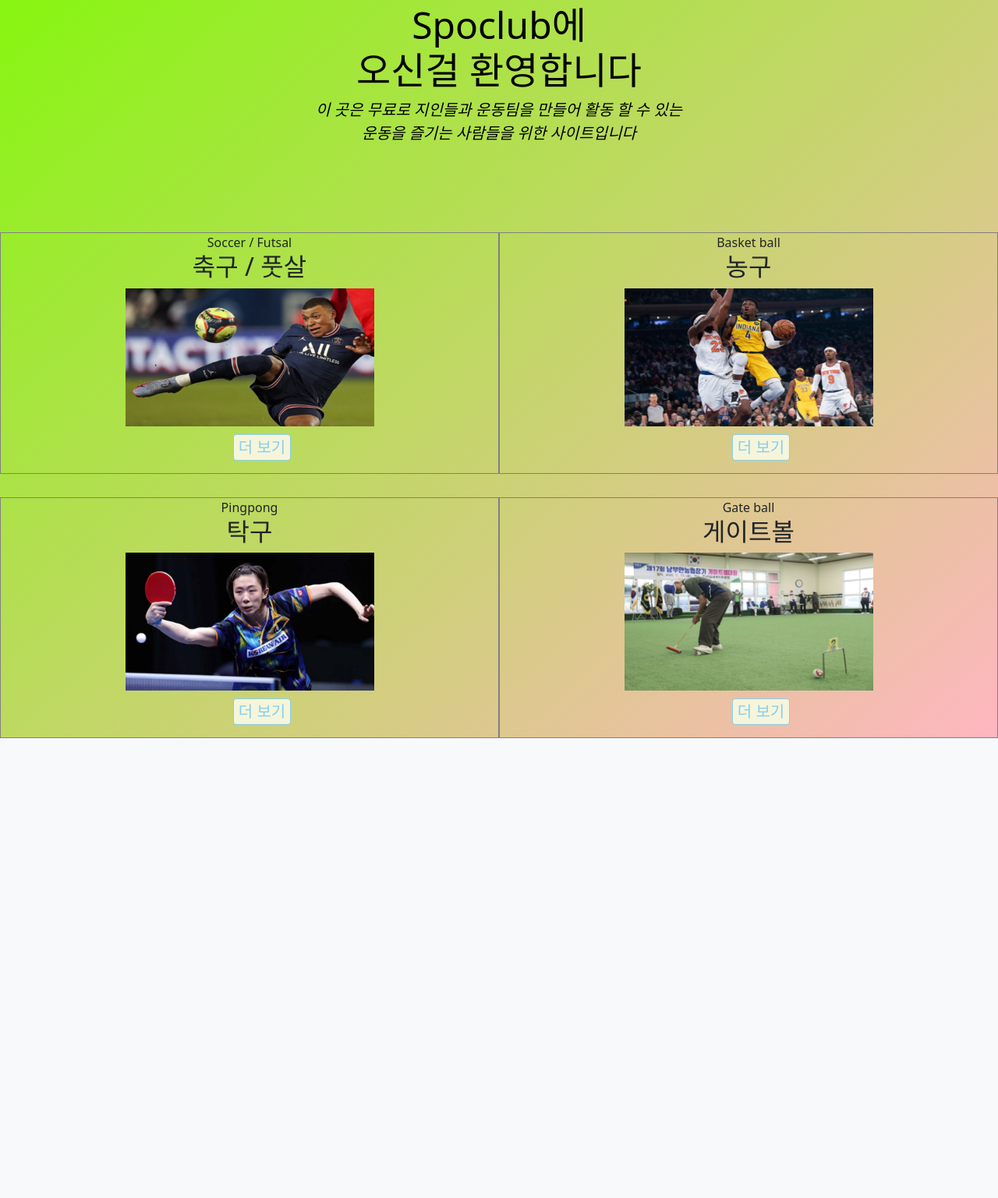
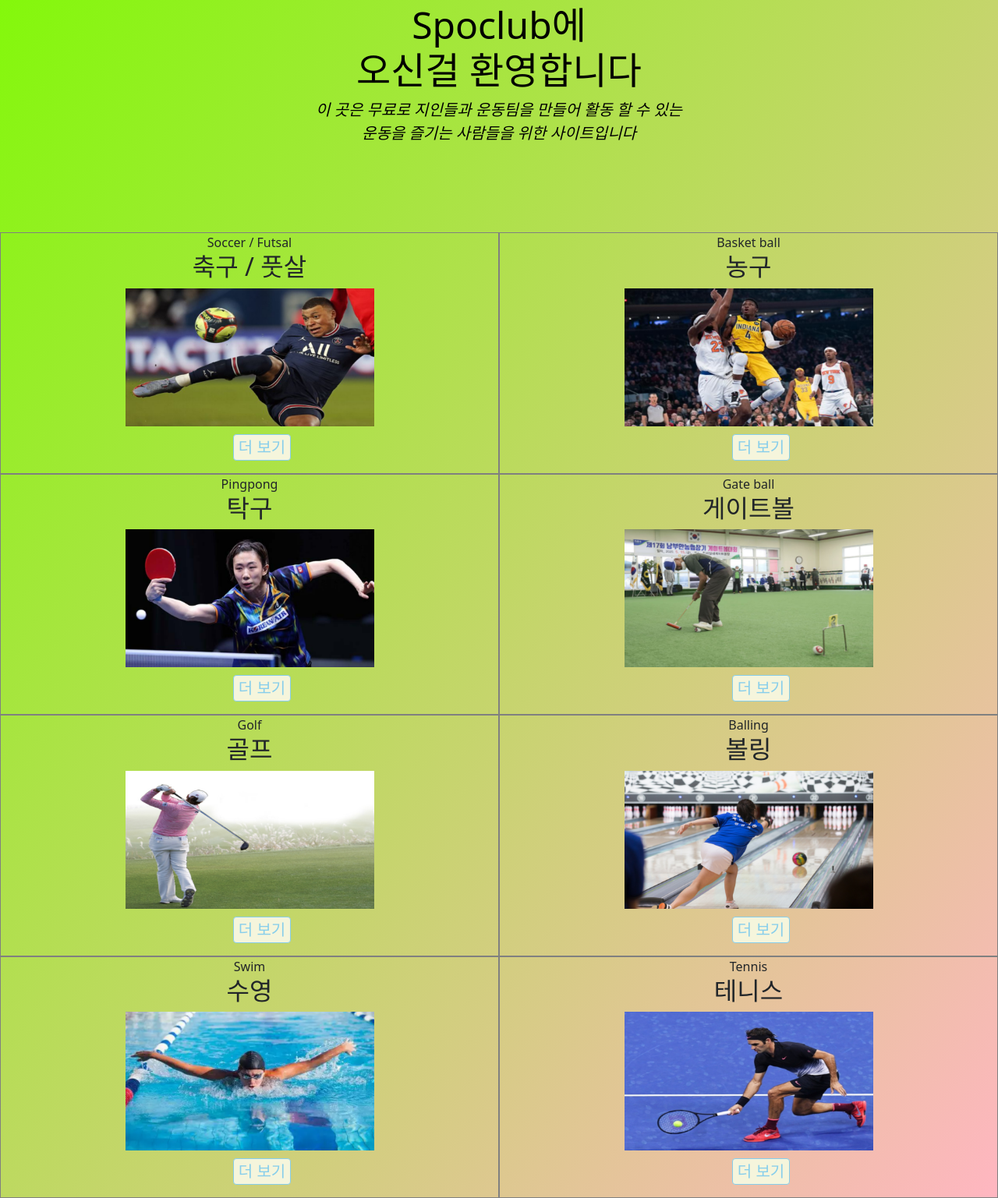
Before and after one commit to Kor-NOH/spoclub, a Django app: template templates/swlab/main.html in a window 1280 px wide. Shown: the part 196-1733 px from the top of the page at 78% size. Before the commit the page ends 1143 px from the top, so only its background shows below. Run offline with Django 4.2, Linux system fonts and the light colour scheme; the template is opened without the code that fills it, so the values that code supplies are empty.

Commit message:
add image

```diff
--- a/templates/swlab/main.html
+++ b/templates/swlab/main.html
@@ -79,7 +79,7 @@
             </ul>
         </article>
     </section>
-    <section style="display: flex; align-items: stretch; text-align: center; width: 100%; padding-top: 30px">
+    <section style="display: flex; align-items: stretch; text-align: center; width: 100%">
         <article style="border: 1px solid gray">
             <header>
                 <span>Pingpong</span>
@@ -98,6 +98,50 @@
             <a><img src="media/게이트볼사진.png" style="width: 50%"></a>
             <ul style="padding-top: 10px">
                 <button type="button" id="selectbtn4" style="font-size: 20px; background-color: beige; color: skyblue; border: 1px solid skyblue; border-radius: 4px" onmousemove="colorChange4()" onmouseleave="colorReChange4()">더 보기</button>
+            </ul>
+        </article>
+    </section>
+    <section style="display: flex; align-items: stretch; text-align: center; width: 100%; padding: 0">
+        <article style="border: 1px solid gray">
+            <header>
+                <span>Golf</span>
+                <h2>골프</h2>
+            </header>
+            <a><img src="media/골프사진.png" style="width: 50%"></a>
+            <ul style="padding-top: 10px">
+                <button type="button" id="selectbtn1" style="font-size: 20px; background-color: beige; color: skyblue; border: 1px solid skyblue; border-radius: 4px" onmousemove="colorChange1()" onmouseleave="colorReChange1()">더 보기</button>
+            </ul>
+        </article>
+        <article style="border: 1px solid gray">
+            <header>
+                <span>Balling</span>
+                <h2>볼링</h2>
+            </header>
+            <a><img src="media/볼링사진.png" style="width: 50%"></a>
+            <ul style="padding-top: 10px">
+                <button type="button" id="selectbtn2" style="font-size: 20px; background-color: beige; color: skyblue; border: 1px solid skyblue; border-radius: 4px" onmousemove="colorChange2()" onmouseleave="colorReChange2()">더 보기</button>
+            </ul>
+        </article>
+    </section>
+    <section style="display: flex; align-items: stretch; text-align: center; width: 100%; padding: 0">
+        <article style="border: 1px solid gray">
+            <header>
+                <span>Swim</span>
+                <h2>수영</h2>
+            </header>
+            <a><img src="media/수영사진.png" style="width: 50%"></a>
+            <ul style="padding-top: 10px">
+                <button type="button" id="selectbtn1" style="font-size: 20px; background-color: beige; color: skyblue; border: 1px solid skyblue; border-radius: 4px" onmousemove="colorChange1()" onmouseleave="colorReChange1()">더 보기</button>
+            </ul>
+        </article>
+        <article style="border: 1px solid gray">
+            <header>
+                <span>Tennis</span>
+                <h2>테니스</h2>
+            </header>
+            <a><img src="media/테니스사진.png" style="width: 50%"></a>
+            <ul style="padding-top: 10px">
+                <button type="button" id="selectbtn2" style="font-size: 20px; background-color: beige; color: skyblue; border: 1px solid skyblue; border-radius: 4px" onmousemove="colorChange2()" onmouseleave="colorReChange2()">더 보기</button>
             </ul>
         </article>
     </section>
```
Also changed, not shown: db.sqlite3, media/골프사진.png (added), media/볼링사진.png (added), media/수영사진.png (added), media/테니스사진.png (added).
